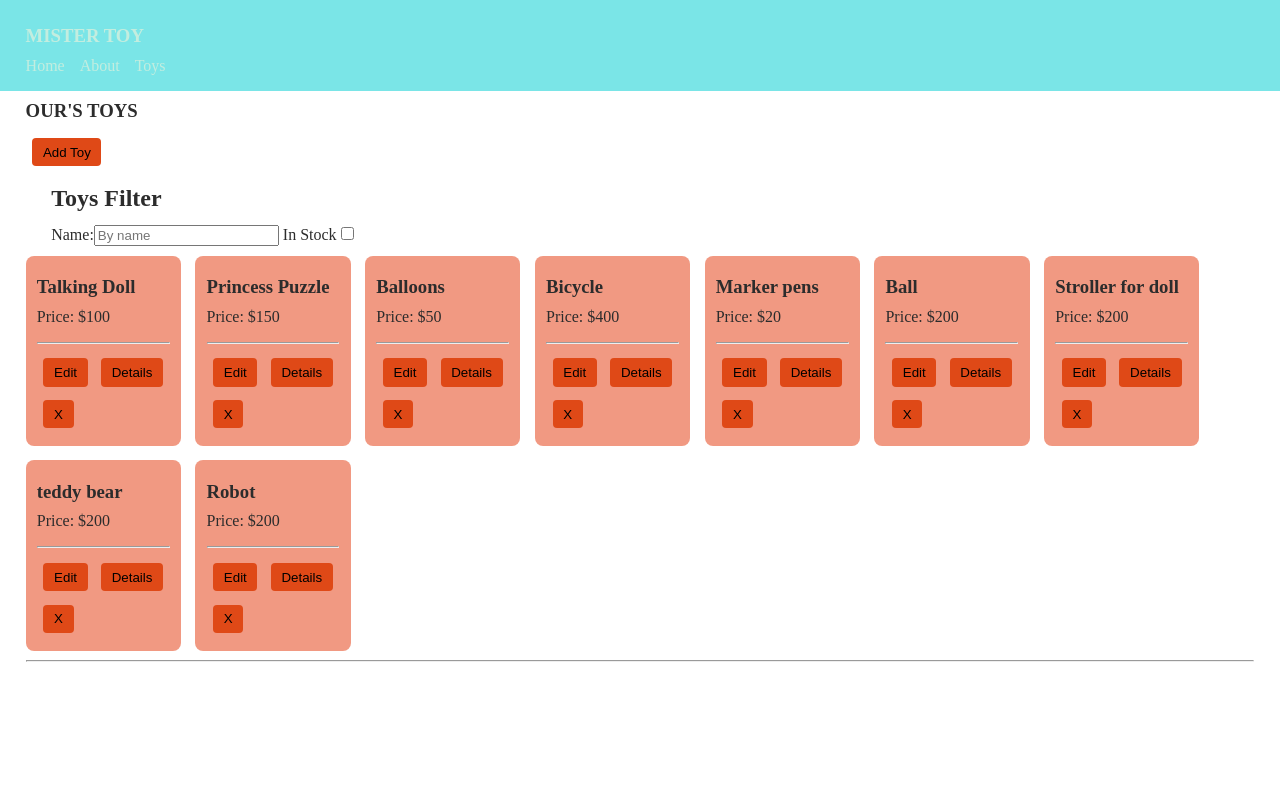
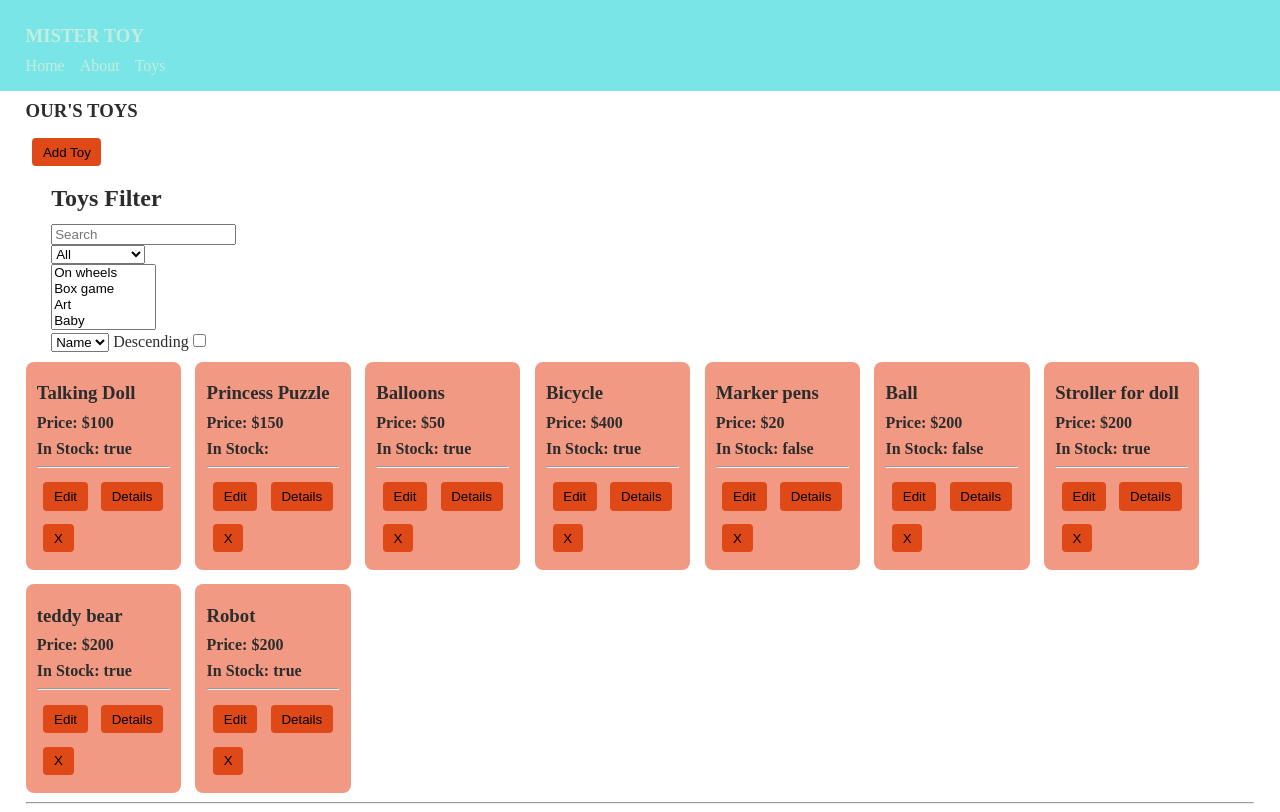
Before and after one commit to Rivka212/frontend--mistertoy, a React (Vite) app: page /toy in a window 1280 px wide. Built offline with nearby package versions, Linux system fonts and the light colour scheme; a web font is replaced by a local one.

Commit message:
Change filterBy and add a sortBy

```diff
--- a/src/cmps/ToyFilter.jsx
+++ b/src/cmps/ToyFilter.jsx
@@ -1,10 +1,13 @@
 import { useEffect, useRef, useState } from "react"
 import { utilService } from "../services/util.service.js"
 import { useEffectOnUpdate } from "../hooks/useEffectOnUpdate.js"
+import { toyService } from "../services/toy.service.js"
 
 export function ToyFilter({ filterBy, onSetFilter }) {
 
     const [filterByToEdit, setFilterByToEdit] = useState({ ...filterBy })
+    const toyLabels = toyService.getToyLabels()
+
     onSetFilter = useRef(utilService.debounce(onSetFilter, 300))
 
     useEffectOnUpdate(() => {
@@ -13,43 +16,62 @@ export function ToyFilter({ filterBy, onSetFilter }) {
 
     function handleChange({ target }) {
         let { value, name: field, type } = target
-        if (type === "checkbox") value = target.checked
-        else if (type === 'number' ? +value : value)
-            console.log(value);
-        setFilterByToEdit((prevFilter) => ({ ...prevFilter, [field]: value }))
+        if (type === 'select-multiple') {
+            value = Array.from(target.selectedOptions, option => option.value || [])
+        }
+        value = type === 'number' ? +value || '' : value
+        setFilterByToEdit((prevFilter) => ({ ...prevFilter, [field]: field === 'sortDir' ? -prevFilter.sortDir : value }))
     }
-
 
     return (
         <section className="toy-filter full main-layout">
             <h2>Toys Filter</h2>
             <form >
-                <label htmlFor="name">Name:</label>
-                <input type="text"
-                    id="name"
-                    name="name"
-                    placeholder="By name"
-                    value={filterByToEdit.txt}
-                    onChange={handleChange}
-                />
+                <div>
+                    <label htmlFor="txt"></label>
+                    <input type="text"
+                        id="txt"
+                        name="txt"
+                        placeholder="Search"
+                        value={filterByToEdit.txt}
+                        onChange={handleChange}
+                    />
+                </div>
 
-                <label for="inStock"> In Stock</label>
-                <input type="checkbox" id="inStock" name="inStock" value="inStock"
-                    checked={filterByToEdit.inStock} onChange={handleChange} />
+                <div>
+                    <label htmlFor="inStock"></label>
+                    <select name="inStock" id="inStock" onChange={handleChange}>
+                        <option value="">All</option>
+                        <option value="In Stock">In Stock</option>
+                        <option value="Not in Stock">Not in Stock</option>
+                    </select>
+                </div>
 
-
-
+                <div>
+                    <label htmlFor="labels"></label>
+                    <select name="labels" id="labels" onChange={handleChange} multiple>
+                        {toyLabels.map(label => (
+                            <option key={label} value={label}
+                            >{label}</option>))}
+                    </select>
+                </div>
+                <div>
+                    <label htmlFor="sortBy"></label>
+                    <select name="sortBy" id="sortBy" value={filterByToEdit.sortBy} onChange={handleChange}>
+                        <option value="name">Name</option>
+                        <option value="price">Price</option>
+                        <option value="createdAt">Date</option>
+                    </select>
+                    <label> Descending
+                        <input
+                            type="checkbox"
+                            name="sortDir"
+                            checked={filterByToEdit.sortDir < 0}
+                            onChange={handleChange}
+                        />
+                    </label>
+                </div>
             </form>
-
-        </section>
+        </section >
     )
 }
-
-{/* <label htmlFor="maxPrice">Max price:</label>
-                <input type="number"
-                    id="maxPrice"
-                    name="maxPrice"
-                    placeholder="By max price"
-                    value={filterByToEdit.maxPrice || ''}
-                    onChange={handleChange}
-                /> */}
--- a/src/cmps/ToyPreview.jsx
+++ b/src/cmps/ToyPreview.jsx
@@ -4,8 +4,9 @@ export function ToyPreview({ toy }) {
 
     return (
         <article>
-            <h3>{toy.name}</h3>
-            <p>Price: <span>${toy.price}</span></p>
+            <h1>{toy.name}</h1>
+            <h4>Price: <span>${toy.price}</span></h4>
+            <h4>In Stock: <span>{toy.inStock}</span></h4>
             <hr />
             <button> <Link to={`/toy/edit/${toy._id}`}>Edit</Link></button>
             <button> <Link to={`/toy/${toy._id}`}>Details</Link></button>
--- a/src/services/toy.service.js
+++ b/src/services/toy.service.js
@@ -4,6 +4,10 @@ import { utilService } from './util.service.js'
 
 const STORAGE_KEY = 'toyDB'
 let toys = _createToys()
+const PAGE_SIZE = 4
+
+const labels = ['On wheels', 'Box game', 'Art', 'Baby', 'Doll', 'Puzzle',
+    'Outdoor', 'Battery Powered']
 
 
 export const toyService = {
@@ -13,20 +17,38 @@ export const toyService = {
     remove,
     getEmptyToy,
     getDefaultFilter,
+    getToyLabels,
 }
 
 
-
 function query(filterBy = {}) {
+    console.log(filterBy);
     return storageService.query(STORAGE_KEY)
         .then(toys => {
-            if (!filterBy.name) filterBy.name = ''
-            if (!filterBy.maxPrice) filterBy.maxPrice = Infinity
-            const regExp = new RegExp(filterBy.name, 'i')
-            return toys.filter(toy =>
-                regExp.test(toy.name) &&
-                toy.price <= filterBy.maxPrice
-            )
+            if (filterBy.txt) {
+                const regExp = new RegExp(filterBy.txt, 'i')
+                toys = toys.filter(toy => regExp.test(toy.name))
+            }
+
+            if (filterBy.inStock) {
+                console.log(filterBy.inStock);
+                toys = toys.filter(toy => toy.inStock === filterBy.inStock)
+            }
+            if (filterBy.labels?.length) {
+                toys = toys.filter(toy => filterBy.labels.every(label => toy.labels.includes(label)))
+            }
+            if (filterBy.sortBy) {
+                if (filterBy.sortBy === 'name') {
+                    toys = toys.sort((toy1, toy2) => toy1.name.localeCompare(toy2.name) * filterBy.sortDir)
+                } else if (filterBy.sortBy === 'price' || 'createdAt') {
+                    toys = toys.sort((toy1, toy2) => (toy1[filterBy.sortBy] - toy2[filterBy.sortBy]) * filterBy.sortDir)
+                }
+            }
+            if (filterBy.pageIdx) {
+                const startIdx = filterBy.pageIdx * PAGE_SIZE
+                toys = toys.slice(startIdx, startIdx + PAGE_SIZE)
+            }
+            return toys
         })
 }
 
@@ -59,9 +81,19 @@ function getEmptyToy() {
 }
 
 function getDefaultFilter() {
-    return { name: '', maxPrice: '' }
+    return {
+        txt: '',
+        labels: [],
+        inStock: null,
+        sortBy: '',
+        sortDir: 1,
+        pageIdx: 0,
+    }
 }
 
+function getToyLabels() {
+    return [...labels]
+}
 
 function _createToys() {
     var toys = utilService.loadFromStorage('toysDB')
@@ -100,10 +132,6 @@ function _saveToys(prop) {
 }
 
 
-// const labels = ['On wheels', 'Box game', 'Art', 'Baby', 'Doll', 'Puzzle',
-//     'Outdoor', 'Battery Powered']
-
-
 // const toy = {
 //     _id: 't101',
 //     name: 'Talking Doll',
--- a/src/store/actions/toy.actions.js
+++ b/src/store/actions/toy.actions.js
@@ -41,5 +41,6 @@ export function saveToy(toy) {
 }
 
 export function setFilterBy(filterBy) {
+    console.log(filterBy);
     store.dispatch({ type: SET_FILTER_BY, filterBy })
 }
```
